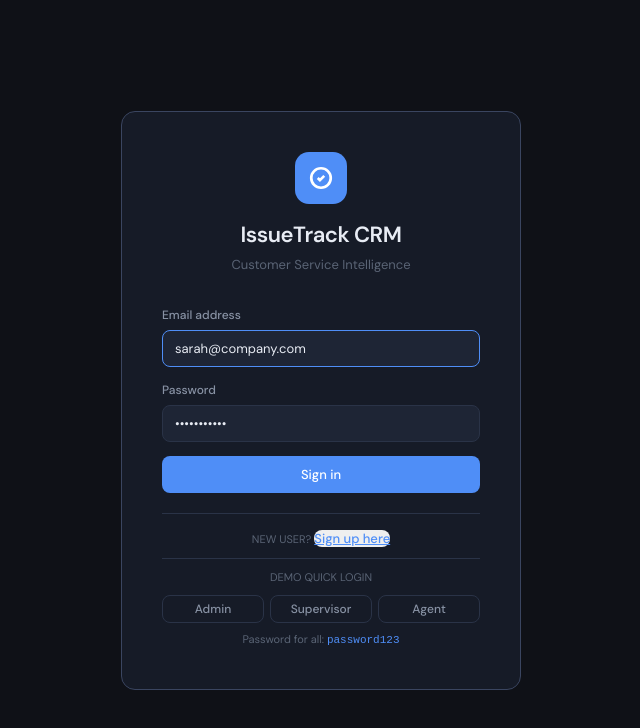
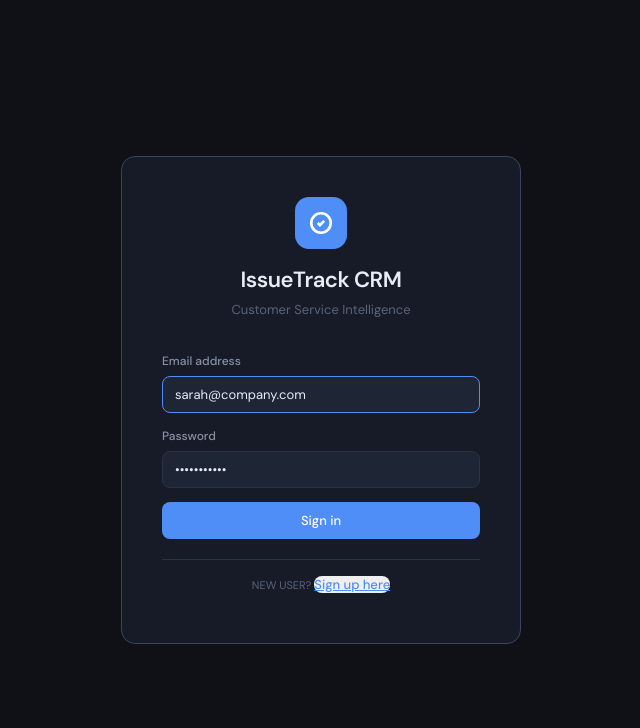
Before and after one commit to amirhanotify-lgtm/issuetrack-crm, a React (Create React App) app in the folder frontend/: page /login in a window 1280 px wide. Shown: the top 728 px of the page, without its empty margins (319-959 px from the left). Built offline with nearby package versions, Linux system fonts and the light colour scheme; no server answers; the HTML template or start-up script is replaced by a standard one.

Commit message:
Add files via upload

```diff
--- a/frontend/src/pages/LoginPage.js
+++ b/frontend/src/pages/LoginPage.js
@@ -23,8 +23,6 @@ export default function LoginPage() {
       setLoading(false);
     }
   };
-
-  const quickLogin = (email) => setForm(f => ({ ...f, email }));
 
   return (
     <div style={{
@@ -74,25 +72,6 @@ export default function LoginPage() {
               Sign up here
             </button>
           </p>
-          <p style={{ fontSize: 11, color: 'var(--text3)', textAlign: 'center', marginBottom: 10, paddingTop: 10, borderTop: '1px solid var(--border)', marginTop: 10 }}>
-            DEMO QUICK LOGIN
-          </p>
-          <div style={{ display: 'flex', gap: 6 }}>
-            {[
-              { label: 'Admin', email: 'sarah@company.com' },
-              { label: 'Supervisor', email: 'marcus@company.com' },
-              { label: 'Agent', email: 'aisha@company.com' },
-            ].map(({ label, email }) => (
-              <button key={label} className="btn btn-ghost btn-sm"
-                style={{ flex: 1, justifyContent: 'center' }}
-                type="button" onClick={() => quickLogin(email)}>
-                {label}
-              </button>
-            ))}
-          </div>
-          <p style={{ fontSize: 11, color: 'var(--text3)', textAlign: 'center', marginTop: 8 }}>
-            Password for all: <code style={{ color: 'var(--accent)' }}>password123</code>
-          </p>
         </div>
       </div>
     </div>
```
